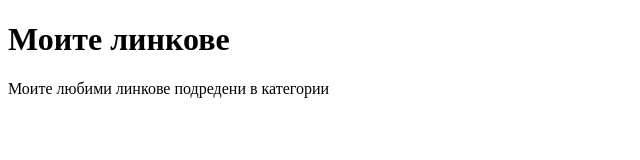
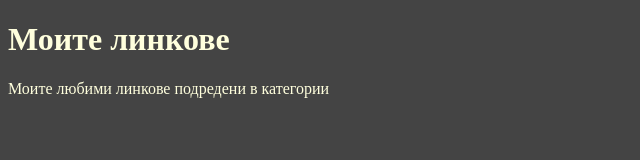
Before and after one commit to inevg/links, a plain HTML site: page index.html in a window 1280 px wide. Shown: the whole page, without its empty margins (0-640 px from the left). Drawn offline with Linux system fonts and the light colour scheme.

Commit message:
Добавя css.css и го свързва с index.html

```diff
--- /dev/null
+++ b/css.css
@@ -0,0 +1,4 @@
+body{
+  color: #ffd;
+  background: #444;
+}
--- a/index.html
+++ b/index.html
@@ -5,6 +5,7 @@
   <meta name="viewport" content="width=device-width, initial-scale=1.0">
   <meta http-equiv="X-UA-Compatible" content="ie=edge">
   <title>myLinks</title>
+  <link rel="stylesheet" href="css.css">
 </head>
 <body>
   <h1>Моите линкове</h1>
```
